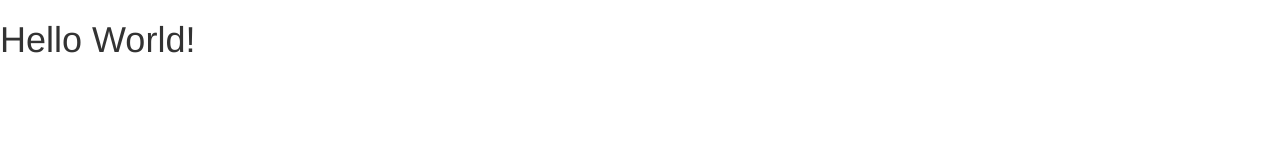
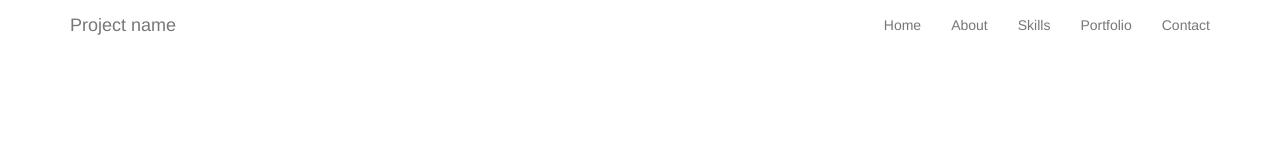
Before and after one commit to JPMMaia/jpmmaia.github.io, a plain HTML site: page index.html in a window 1280 px wide. Drawn offline with Linux system fonts and the light colour scheme.

Commit message:
Creating navbar.

```diff
--- /dev/null
+++ b/css/customStylesheet.css
@@ -0,0 +1,4 @@
+#custom-navbar{
+    background-color: transparent;
+    border-color: transparent;
+}
--- a/index.html
+++ b/index.html
@@ -18,6 +18,7 @@
     <link href="external/bootstrap-3.3.7-dist/css/bootstrap.min.css" rel="stylesheet">
 
     <!-- Include Custom CSS -->
+    <link href="css/customStylesheet.css" rel="stylesheet">
 
     <!-- Include Custom Javascript -->
 
@@ -25,7 +26,31 @@
 
 <body>
 
-<h1>Hello World!</h1>
+<!-- Navbar -->
+<nav id="custom-navbar" class="navbar navbar-default navbar-fixed-top">
+    <div class="container">
+        <div class="navbar-header">
+            <button type="button" class="navbar-toggle collapsed" data-toggle="collapse" data-target="#navbar" aria-expanded="false" aria-controls="navbar">
+                <span class="sr-only">Toggle navigation</span>
+                <span class="icon-bar"></span>
+                <span class="icon-bar"></span>
+                <span class="icon-bar"></span>
+            </button>
+            <a class="navbar-brand" href="#">Project name</a>
+        </div>
+        <div id="navbar" class="navbar-collapse collapse">
+            <ul class="nav navbar-nav navbar-right">
+                <li><a href="#">Home</a></li>
+                <li><a href="#about">About</a></li>
+                <li><a href="#skills">Skills</a></li>
+                <li><a href="#portfolio">Portfolio</a></li>
+                <li><a href="#contact">Contact</a></li>
+            </ul>
+        </div>
+    </div>
+</nav>
+
+
 
 </body>
 
```
